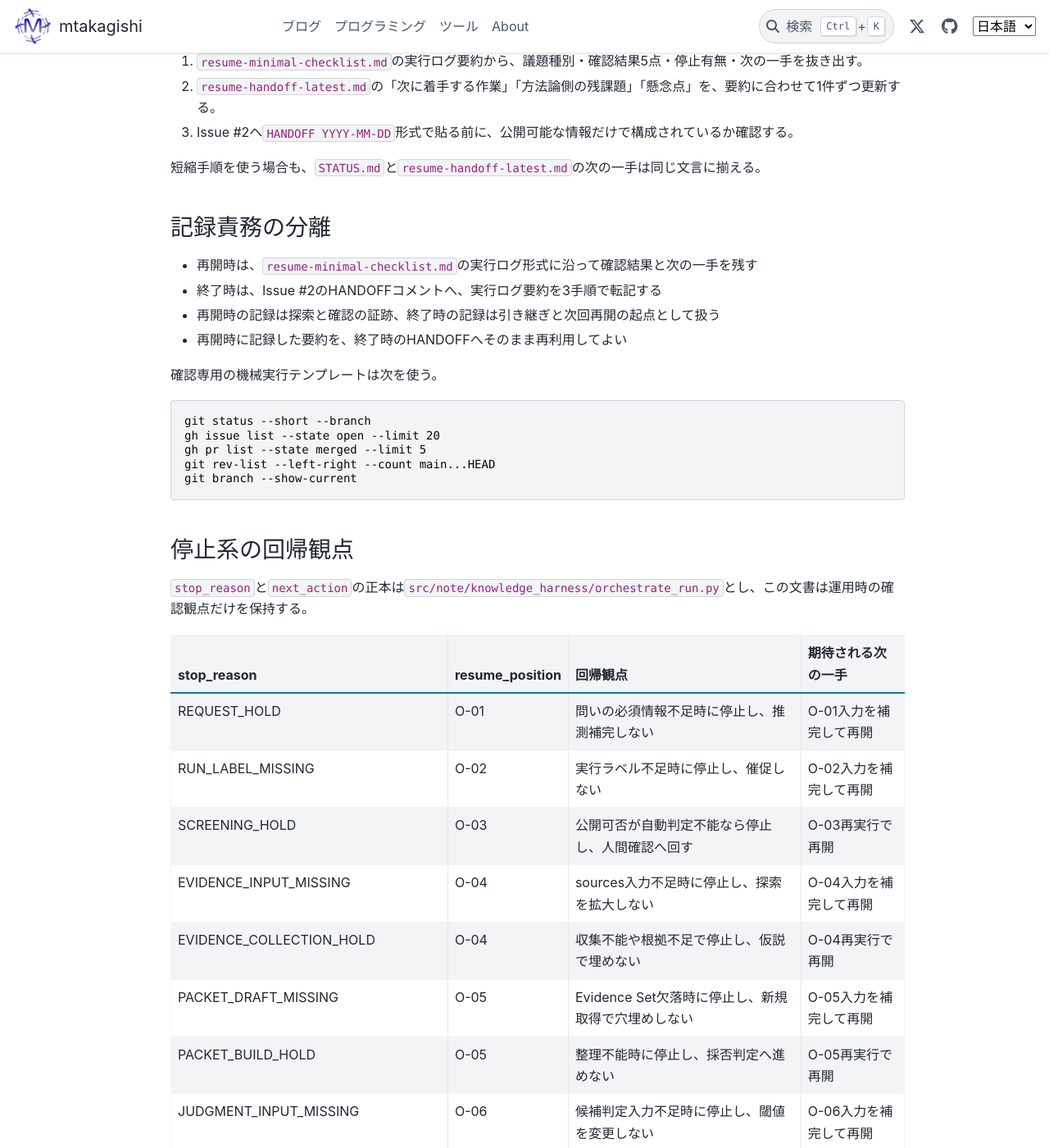
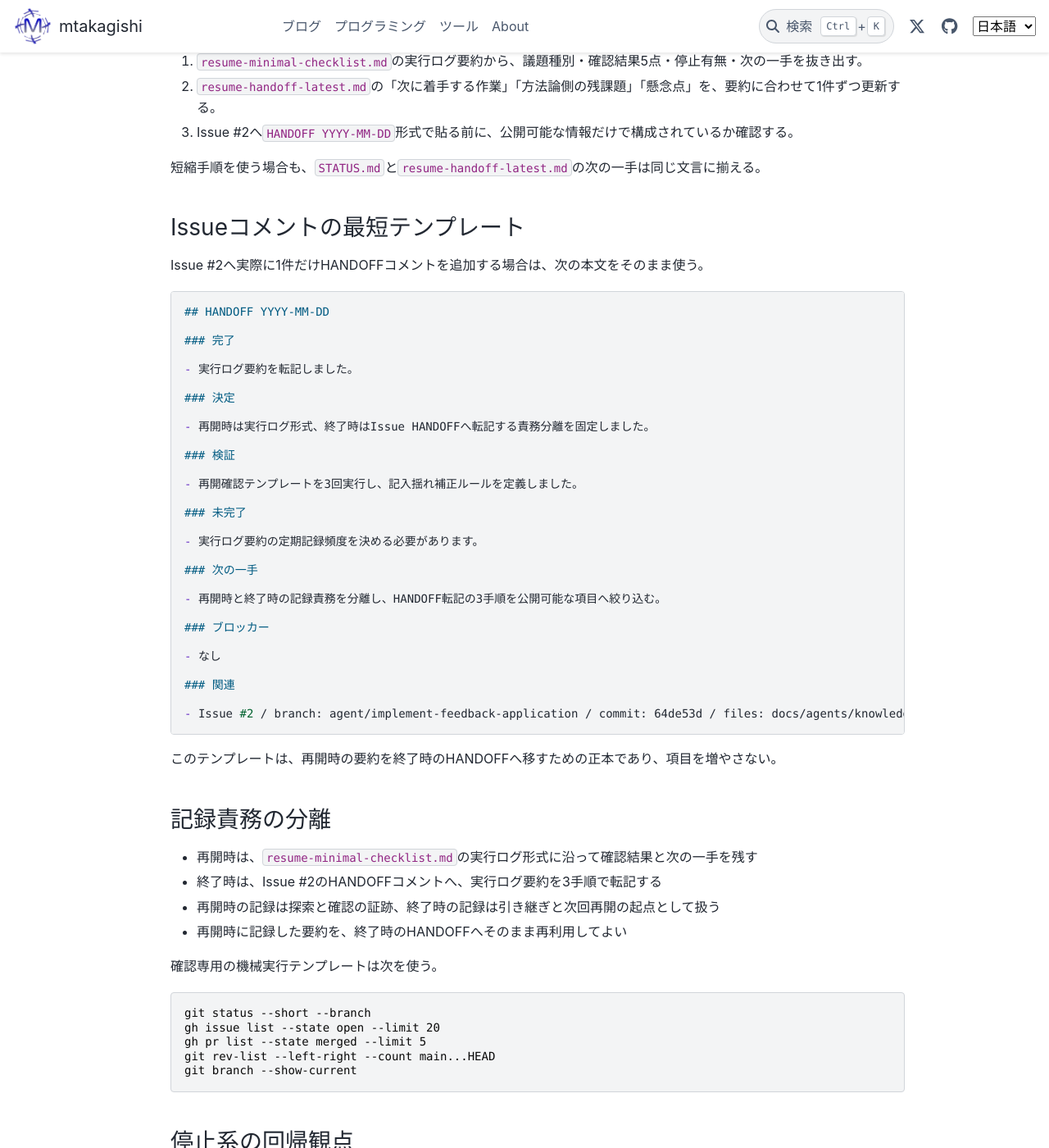
Before and after one commit to mtakagishi/note, a Sphinx documentation site: the page built from docs/agents/knowledge-harness/OPERATIONS.md, in a window 1280 px wide and 1400 px high, scrolled down 1922 px. Shown: the whole window at 82% size. Built offline with Sphinx 7.4.7 and the PyData theme 0.15.4, drawn with Linux system fonts in a browser that asks for light colours.

Commit message:
docs: add handoff comment template

````diff
--- a/docs/agents/knowledge-harness/OPERATIONS.md
+++ b/docs/agents/knowledge-harness/OPERATIONS.md
@@ -66,6 +66,44 @@ Issue #2のHANDOFFコメントへ実行ログ要約を転記する場合は、
 3. Issue #2へ`HANDOFF YYYY-MM-DD`形式で貼る前に、公開可能な情報だけで構成されているか確認する。
 
 短縮手順を使う場合も、`STATUS.md`と`resume-handoff-latest.md`の次の一手は同じ文言に揃える。
+
+### Issueコメントの最短テンプレート
+
+Issue #2へ実際に1件だけHANDOFFコメントを追加する場合は、次の本文をそのまま使う。
+
+```markdown
+## HANDOFF YYYY-MM-DD
+
+### 完了
+
+- 実行ログ要約を転記しました。
+
+### 決定
+
+- 再開時は実行ログ形式、終了時はIssue HANDOFFへ転記する責務分離を固定しました。
+
+### 検証
+
+- 再開確認テンプレートを3回実行し、記入揺れ補正ルールを定義しました。
+
+### 未完了
+
+- 実行ログ要約の定期記録頻度を決める必要があります。
+
+### 次の一手
+
+- 再開時と終了時の記録責務を分離し、HANDOFF転記の3手順を公開可能な項目へ絞り込む。
+
+### ブロッカー
+
+- なし
+
+### 関連
+
+- Issue #2 / branch: agent/implement-feedback-application / commit: 64de53d / files: docs/agents/knowledge-harness/OPERATIONS.md, docs/agents/knowledge-harness/STATUS.md, docs/agents/resume-minimal-checklist.md
+```
+
+このテンプレートは、再開時の要約を終了時のHANDOFFへ移すための正本であり、項目を増やさない。
 
 ### 記録責務の分離
 
````
Also changed, not shown: docs/agents/knowledge-harness/STATUS.md (+1 -1 lines).
